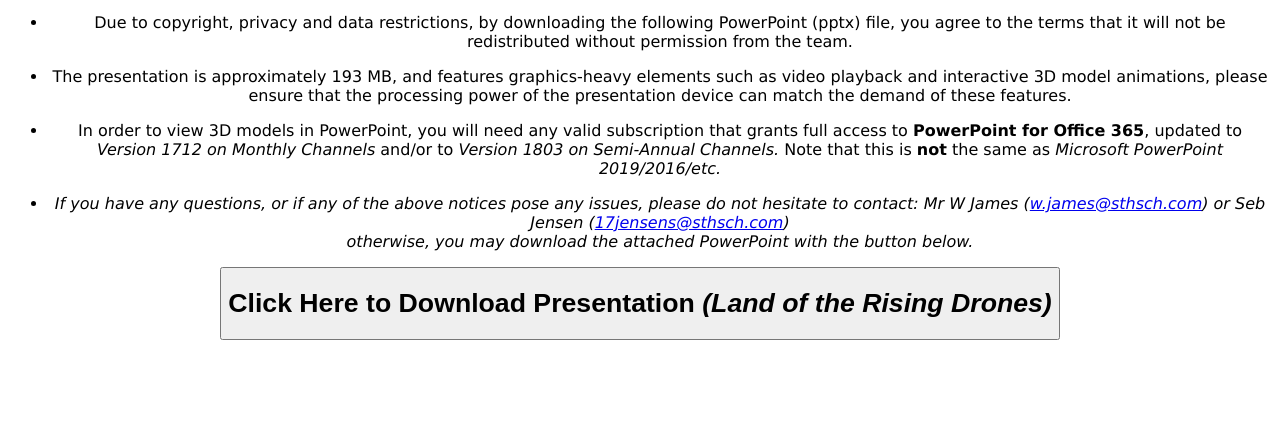
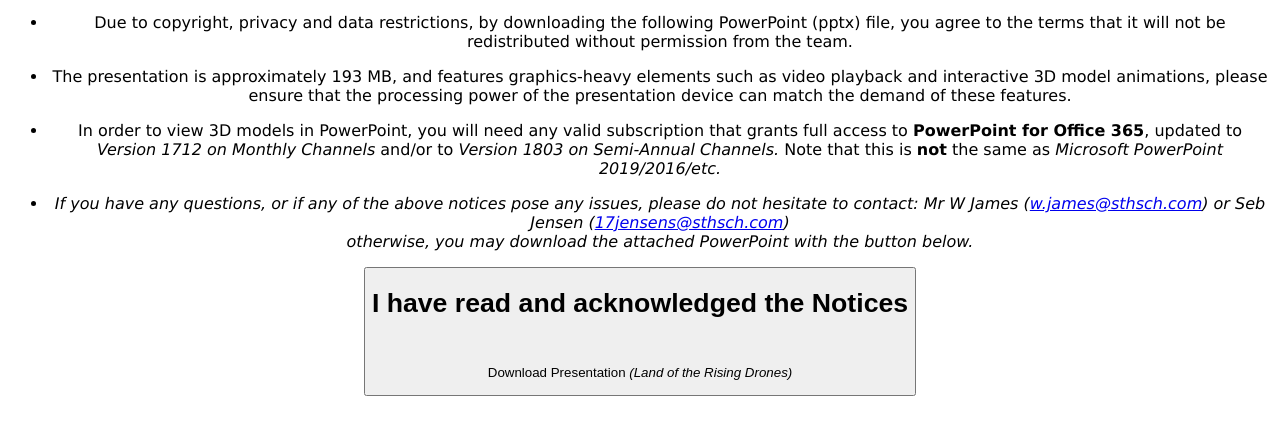
Before and after one commit to STH-STEM/raytheonArchive, a plain HTML site: page A02/Presentation/index.html in a window 1280 px wide. Shown: the part 199-634 px from the top of the page. Drawn offline with Linux system fonts and the light colour scheme.

Commit message:
Update index.html

```diff
--- a/A02/Presentation/index.html
+++ b/A02/Presentation/index.html
@@ -19,7 +19,7 @@
           <li><p>In order to view 3D models in PowerPoint, you will need any valid subscription that grants full access to <b>PowerPoint for Office 365</b>, updated to <i>Version 1712 on Monthly Channels</i> and/or to <i>Version 1803 on Semi-Annual Channels.</i> Note that this is <b>not</b> the same as <i>Microsoft PowerPoint 2019/2016/etc.</i></p></li>
           <li><p><i>If you have any questions, or if any of the above notices pose any issues, please do not hesitate to contact: Mr W James (<a href="mailto:w.james@sthsch.com">w.james@sthsch.com</a>) or Seb Jensen (<a href="mailto:17jensens@sthsch.com">17jensens@sthsch.com</a>)<br>otherwise, you may download the attached PowerPoint with the button below.</i></p></li>
         </ul>
-        <button onclick="window.location.href = 'https://drive.google.com/open?id=1FmEiN9wRJy2Zd_E6Y-O6LdNC_BrLcrYo';"><h1>Click Here to Download Presentation <i>(Land of the Rising Drones)</i></h1></button>
+        <button onclick="window.location.href = 'https://drive.google.com/open?id=1FmEiN9wRJy2Zd_E6Y-O6LdNC_BrLcrYo';"><h1>I have read and acknowledged the Notices</h1><br><p>Download Presentation <i>(Land of the Rising Drones)</i></p></button>
       </font>
     </center>
   </body>
```
